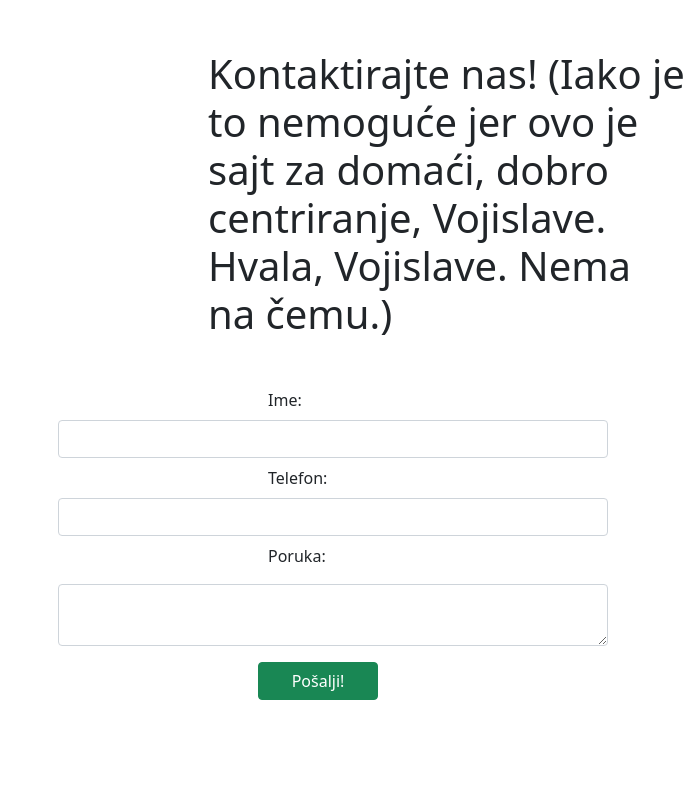
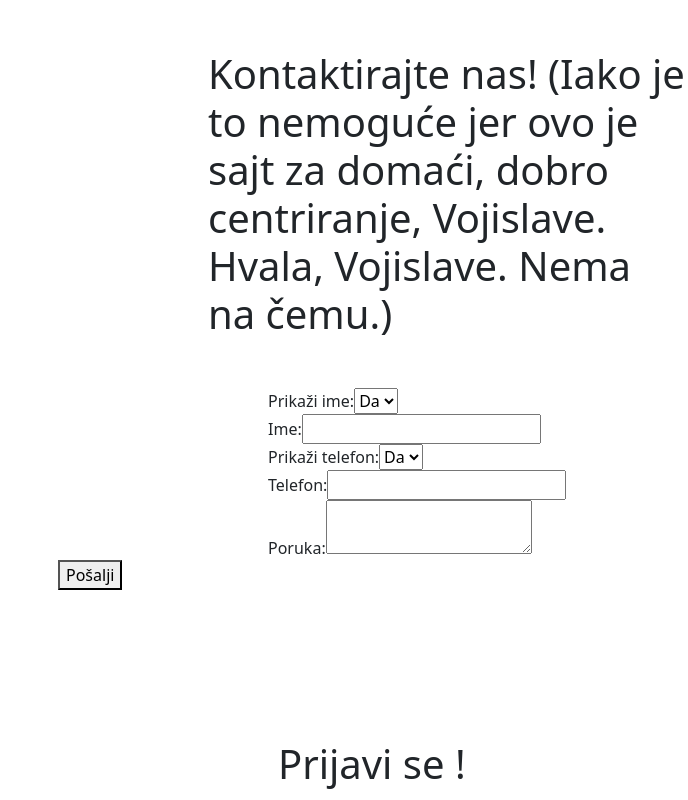
Before and after one commit to pipstur/itehDom03, a React (Create React App) app: page /contact in a window 1280 px wide. Shown: the top 800 px of the page, without its empty margins (592-1280 px from the left). Built offline with nearby package versions, Linux system fonts and the light colour scheme.

Commit message:
dodato filterovanje samo treba da ulepsam malo

```diff
--- a/src/components/FormaContactPage.js
+++ b/src/components/FormaContactPage.js
@@ -1,41 +1,116 @@
-import { useState } from 'react'
+// import { useState } from 'react'
 
 
-function FormaContactPage(props) {
-    const [ime, setName] = useState('');
-    const [telefon, setPhoneNumber] = useState('');
-    const [poruka, setMessage] = useState('');
+// function FormaContactPage(props) {
+//     const [ime, setName] = useState('');
+//     const [telefon, setPhoneNumber] = useState('');
+//     const [poruka, setMessage] = useState('');
 
-    function handleNameInput(e) {
-        setName(e.target.value)
-    }
+//     function handleNameInput(e) {
+//         setName(e.target.value)
+//     }
 
-    function handlePhoneNumberInput(e) {
-        setPhoneNumber(e.target.value)
-    }
+//     function handlePhoneNumberInput(e) {
+//         setPhoneNumber(e.target.value)
+//     }
 
-    function handleMessageInput(e) {
-        setMessage(e.target.value)
-    }
-    return (
-        <div className="formacontactpage_div">
-            <form id="formacontact_div">
-                <div className="div-l-i">
-                    <label>Ime: </label>
-                    <input type={'text'} className="form-control mt-2 mb-2" value={ime} onChange={handleNameInput} />
-                </div>
-                <div className="div-l-i">
-                    <label>Telefon: </label>
-                    <input type={'text'} className="form-control mt-2 mb-2" value={telefon} onChange={handlePhoneNumberInput} />
-                </div>
-                <div className="div-l-i">
-                    <label>Poruka: </label>
-                    <textarea className="form-control mt-3 mb-3" value={poruka} onChange={handleMessageInput} />
-                </div>
-                <button type="button" id='btn_send' onClick={() => props.send(ime, telefon, poruka)} className='btn btn-success' >Pošalji!</button>
-            </form>
+//     function handleMessageInput(e) {
+//         setMessage(e.target.value)
+//     }
+//     return (
+//         <div className="formacontactpage_div">
+//             <form id="formacontact_div">
+//                 <div className="div-l-i">
+//                     <label>Ime: </label>
+//                     <input type={'text'} className="form-control mt-2 mb-2" value={ime} onChange={handleNameInput} />
+//                 </div>
+//                 <div className="div-l-i">
+//                     <label>Telefon: </label>
+//                     <input type={'text'} className="form-control mt-2 mb-2" value={telefon} onChange={handlePhoneNumberInput} />
+//                 </div>
+//                 <div className="div-l-i">
+//                     <label>Poruka: </label>
+//                     <textarea className="form-control mt-3 mb-3" value={poruka} onChange={handleMessageInput} />
+//                 </div>
+//                 <button type="button" id='btn_send' onClick={() => props.send(ime, telefon, poruka)} className='btn btn-success' >Pošalji!</button>
+//             </form>
+//         </div>
+//     );
+// }
+
+// export default FormaContactPage;
+
+import React, { useState } from "react";
+
+function FormaContactPage({ send }) {
+  const [showName, setShowName] = useState(true);
+  const [showPhone, setShowPhone] = useState(true);
+  const [ime, setIme] = useState("");
+  const [telefon, setTelefon] = useState("");
+  const [poruka, setPoruka] = useState("");
+
+  function handleSubmit(event) {
+    event.preventDefault();
+    send(ime, telefon, poruka);
+  }
+
+  return (
+    <form id="formacontact_div" onSubmit={handleSubmit}>
+      <div>
+        <label htmlFor="showName">Prikaži ime: </label>
+        <select
+          id="showName"
+          value={showName}
+          onChange={(e) => setShowName(e.target.value === "true")}
+        >
+          <option value="true">Da</option>
+          <option value="false">Ne</option>
+        </select>
+      </div>
+      {showName && (
+        <div  className="div-l-i">
+          <label htmlFor="ime">Ime: </label>
+          <input
+            type="text"
+            id="ime"
+            value={ime}
+            onChange={(e) => setIme(e.target.value)}
+          />
         </div>
-    );
+      )}
+      <div>
+        <label htmlFor="showPhone">Prikaži telefon: </label>
+        <select
+          id="showPhone"
+          value={showPhone}
+          onChange={(e) => setShowPhone(e.target.value === "true")}
+        >
+          <option value="true">Da</option>
+          <option value="false">Ne</option>
+        </select>
+      </div>
+      {showPhone && (
+        <div  className="div-l-i">
+          <label htmlFor="telefon">Telefon: </label>
+          <input
+            type="text"
+            id="telefon"
+            value={telefon}
+            onChange={(e) => setTelefon(e.target.value)}
+          />
+        </div>
+      )}
+      <div  className="div-l-i">
+        <label htmlFor="poruka">Poruka: </label>
+        <textarea
+          id="poruka"
+          value={poruka}
+          onChange={(e) => setPoruka(e.target.value)}
+        />
+      </div>
+      <button type="submit">Pošalji</button>
+    </form>
+  );
 }
 
 export default FormaContactPage;
```
